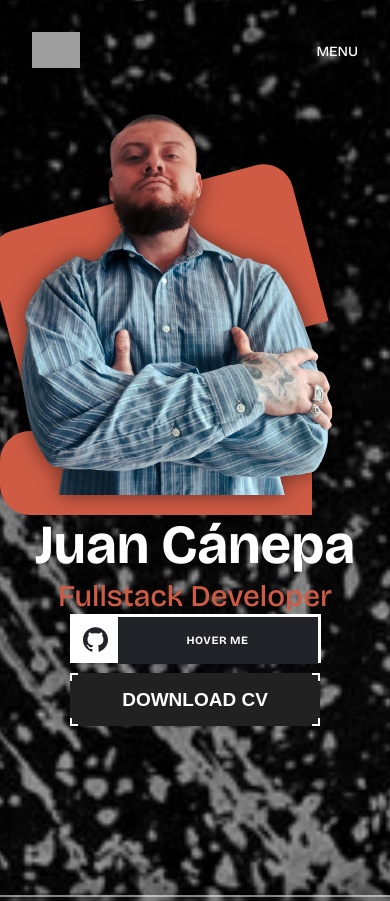
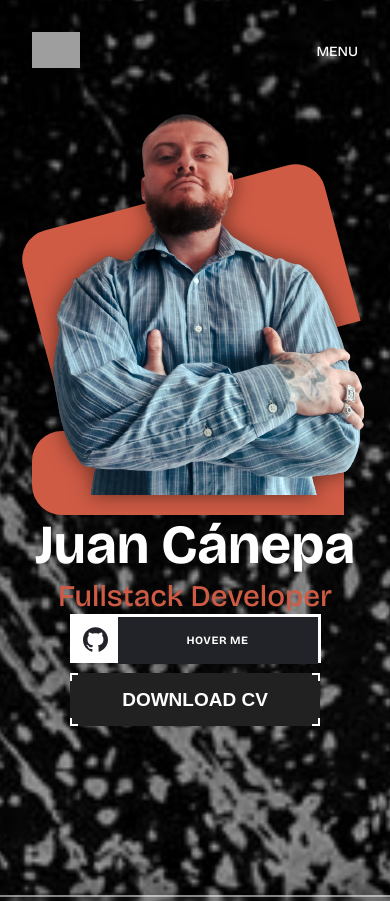
Before and after one commit to 219WD/jc-porfolio-pro, a React (Vite) app: page / in a window 390 px wide. Shown: the top 901 px of the page. Built offline with nearby package versions, Linux system fonts and the light colour scheme; grey boxes are pictures that could not be loaded.

Commit message:
correcciones

```diff
--- a/src/pages/HomeScreen.css
+++ b/src/pages/HomeScreen.css
@@ -226,11 +226,9 @@ button {
   .img {
     width: 100%;
     height: 10%;
-    padding: 0;
+    padding: 0 2rem;
     margin: 0;
-    margin: auto;
   }
-
 
   .text {
     width: 100%;
```
